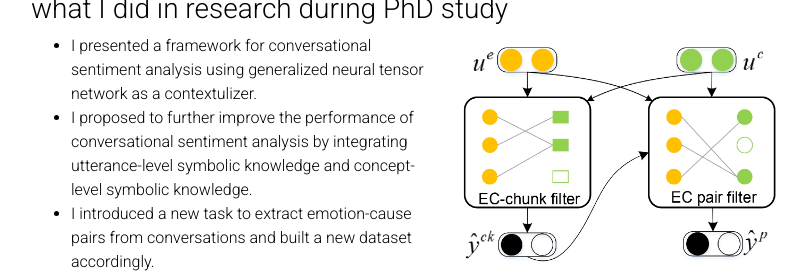
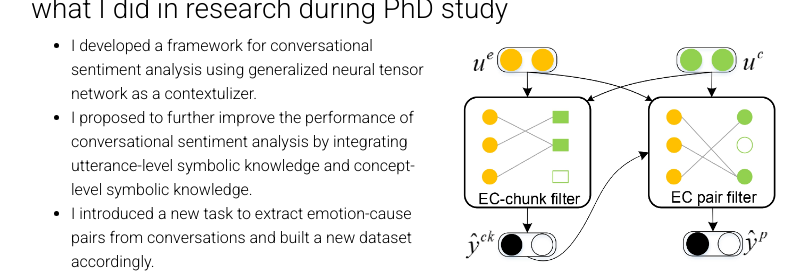
Before and after one commit to Maxwe11y/Maxwe11y.github.io, a Jekyll site: the page built from _pages/about.md, in a window 1280 px wide and 900 px high, scrolled down 1065 px, cut to the strip 224-497 px from the top of the window. Shown: the whole strip, without its empty margins (224-1031 px from the left). Built offline with Jekyll 4.4.1, drawn with Linux system fonts in a browser that asks for light colours; full-size pictures stand in for the smaller copies a plugin makes; emoji names are drawn with the system emoji font; comment, search, counter and statistics services are not loaded; a style sheet for code colours, icons or effects is not loaded.

Commit message:
Update about.md

```diff
--- a/_pages/about.md
+++ b/_pages/about.md
@@ -26,7 +26,7 @@ My diverse educational background (biology, industrial engineering, management s
 
 ### what I did in research during PhD study <img align="right" width="360" height="300" src="/assets/img/model_ECPEC.jpg"/>
   <ul>
-    <li>I presented a framework for conversational sentiment analysis using generalized neural tensor network as a contextulizer.</li>
+    <li>I developed a framework for conversational sentiment analysis using generalized neural tensor network as a contextulizer.</li>
     <li>I proposed to further improve the performance of conversational sentiment analysis by integrating utterance-level symbolic knowledge and concept-level symbolic knowledge.</li>
     <li>I introduced a new task to extract emotion-cause pairs from conversations and built a new dataset accordingly.</li>
     <li>I presented the mathematical explanation for NTN from the perspective of Taylor's theorem and bring two different forms of neural tensor network together into a single framework.</li>
```
